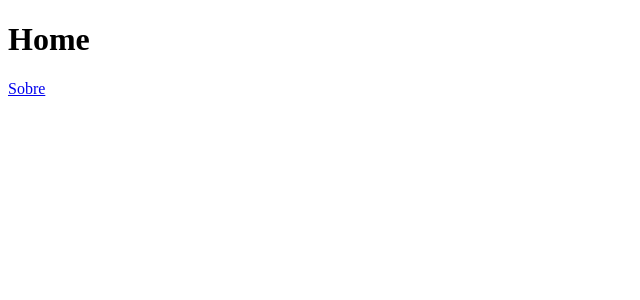
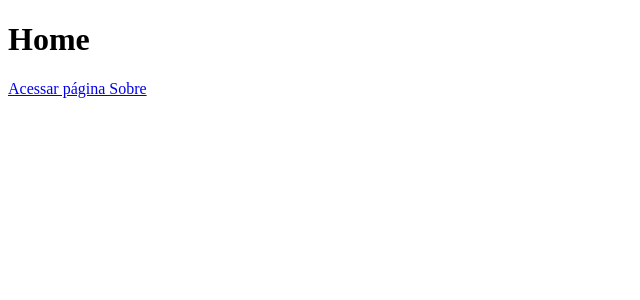
Before and after one commit to educwb/next01, a Next.js app: page / in a window 1280 px wide. Shown: the top 300 px of the page, without its empty margins (0-640 px from the left). Built offline with nearby package versions, Linux system fonts and the light colour scheme.

Commit message:
teste do Link para navegação

```diff
--- a/pages/index.js
+++ b/pages/index.js
@@ -1,8 +1,13 @@
+import Link from 'next/link'
+
 function Home(){
   return (
     <div>
       <h1>Home</h1>
-      <a href="/sobre">Sobre</a>
+
+      <Link href="/sobre">
+        <a>Acessar página Sobre</a>
+      </Link>
     </div>
   )
 }
```
Also changed, not shown: pages/sobre.js (added, +15 -0 lines).
